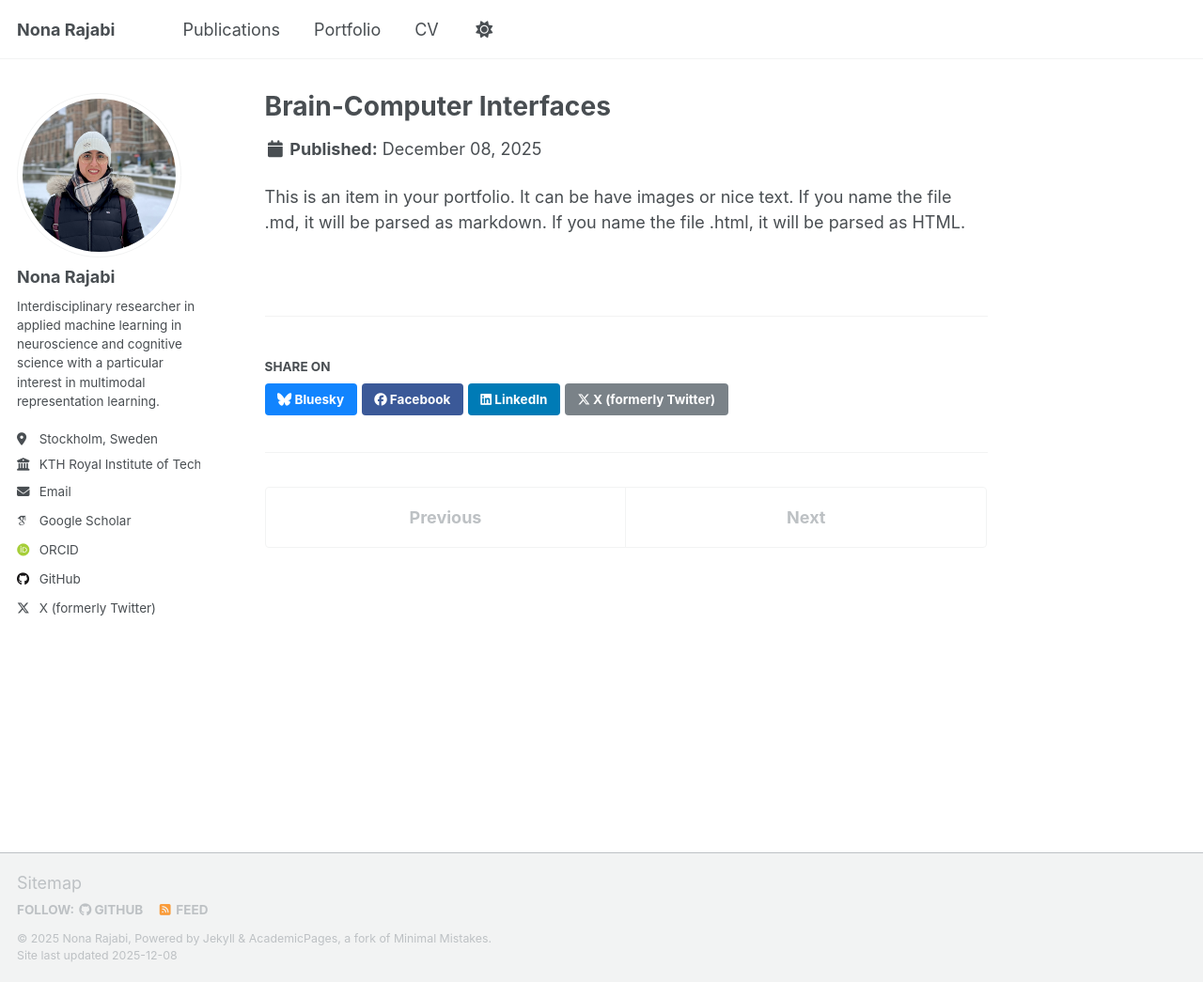
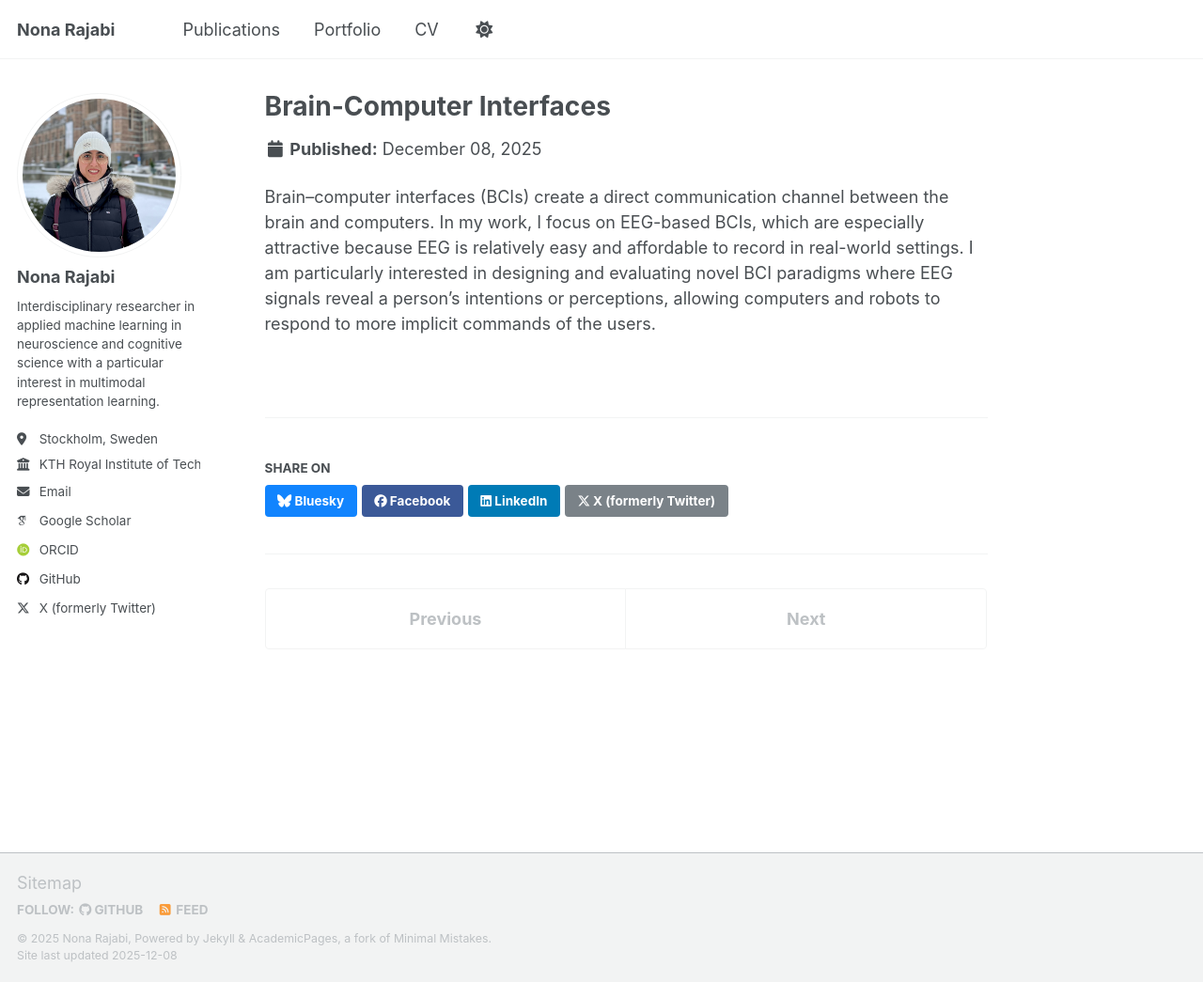
Before and after one commit to NonaRjb/nonarjb.github.io, a Jekyll site: the page built from _portfolio/bci.md, in a window 1280 px wide and 1045 px high. Shown: the whole window at 94% size. Built offline with Jekyll 4.4.1, drawn with Linux system fonts in a browser that asks for light colours; some web fonts are replaced; a script that is not in the unit is left out.

Commit message:
Test Portfolio Description

```diff
--- a/_portfolio/bci.md
+++ b/_portfolio/bci.md
@@ -4,4 +4,4 @@ excerpt: "<div style='text-align:center;'><img src='/images/bci.png' style='max-
 collection: portfolio
 ---
 
-This is an item in your portfolio. It can be have images or nice text. If you name the file .md, it will be parsed as markdown. If you name the file .html, it will be parsed as HTML.
+Brain–computer interfaces (BCIs) create a direct communication channel between the brain and computers. In my work, I focus on EEG-based BCIs, which are especially attractive because EEG is relatively easy and affordable to record in real-world settings. I am particularly interested in designing and evaluating novel BCI paradigms where EEG signals reveal a person’s intentions or perceptions, allowing computers and robots to respond to more implicit commands of the users.
```
Also changed, not shown: 1 other file.
